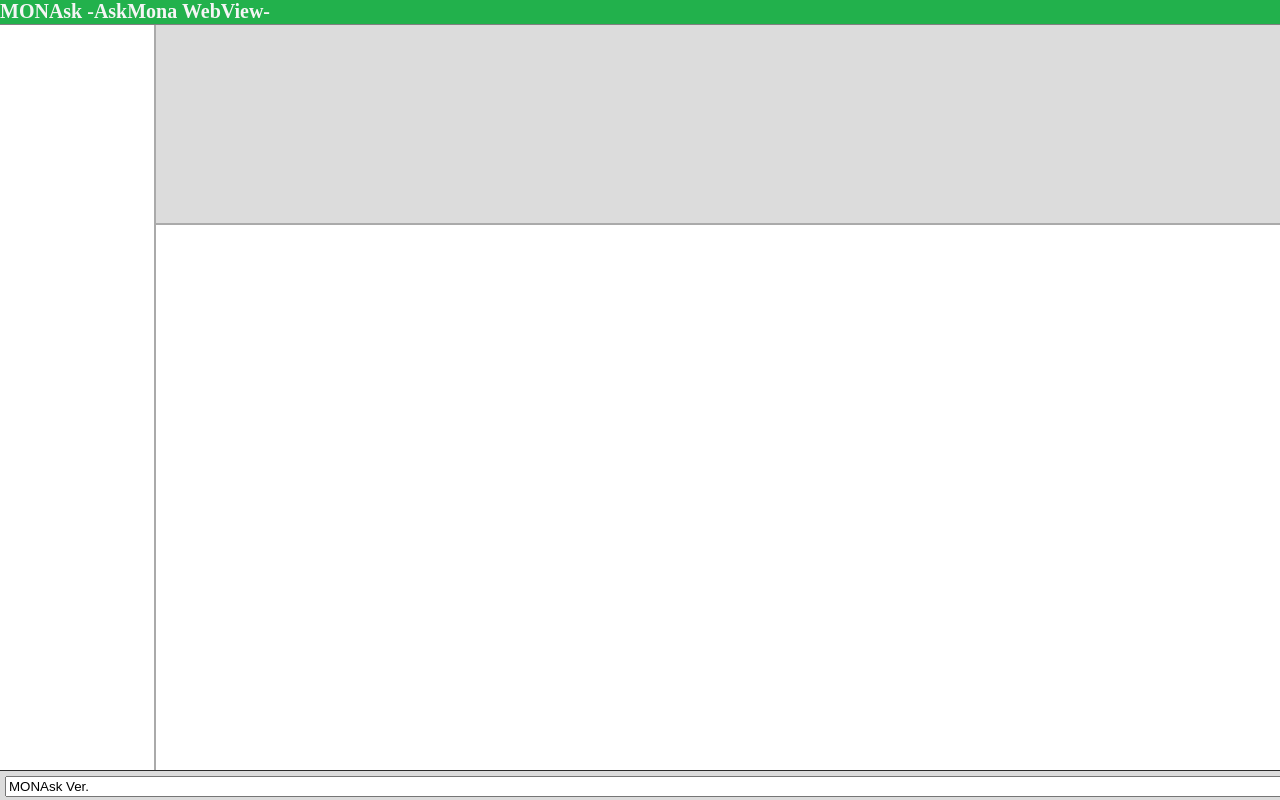
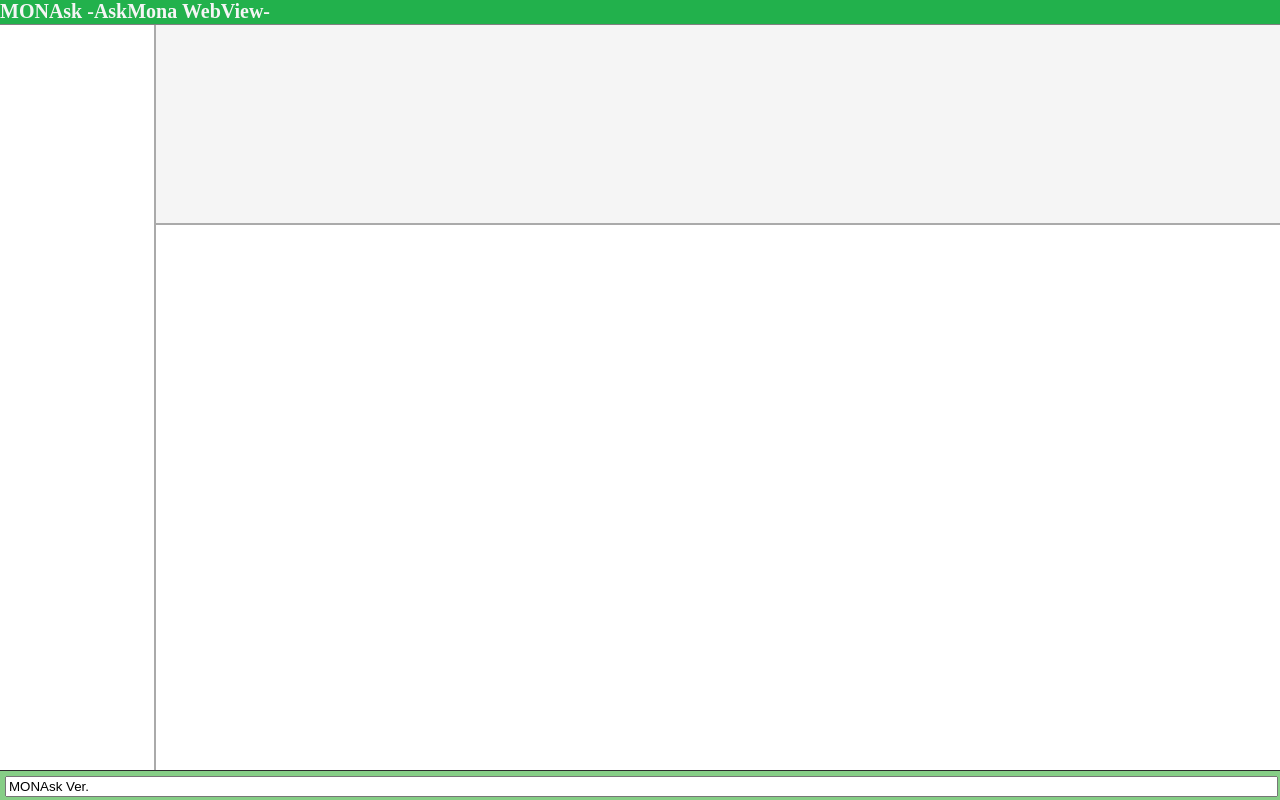
Before and after one commit to KIRAcc/monask, a plain HTML site: page pc/index.html in a window 1280 px wide. Drawn offline with Linux system fonts and the light colour scheme.

Commit message:
Style change

```diff
--- a/pc/index.html
+++ b/pc/index.html
@@ -57,7 +57,7 @@
 
 <div id="footer_wrapper">
 	<div id="footer" style="margin:0; ">
-		<input id="status" style="width: 100%;" value="Initalizing...">
+		<input id="status" style="width:calc( 100% - 5px );" value="Initalizing...">
 		<script>$("#status").val("MONAsk Ver.");
 </script>
 	</div>
--- a/pc/lib/cssframe_kmd_common.css
+++ b/pc/lib/cssframe_kmd_common.css
@@ -12,7 +12,7 @@
 }
 
 #menu_wrapper {
-	background-color: white ;
+	background-color: white;
 	border:0 none gray;
 }
 
@@ -23,12 +23,12 @@
 }
 #mainA_wrapper {
         height:100%;
-	background-color: #DCDCDC;
+	background-color:whitesmoke;
 	/*border-top: 1px solid gray;*/
 }
 
 #footer {
-	background-color: #DCDCDC;
+	background-color: #86CE86;
 	padding:5px;
 	border-top: 1px inset gray;
 }
```
